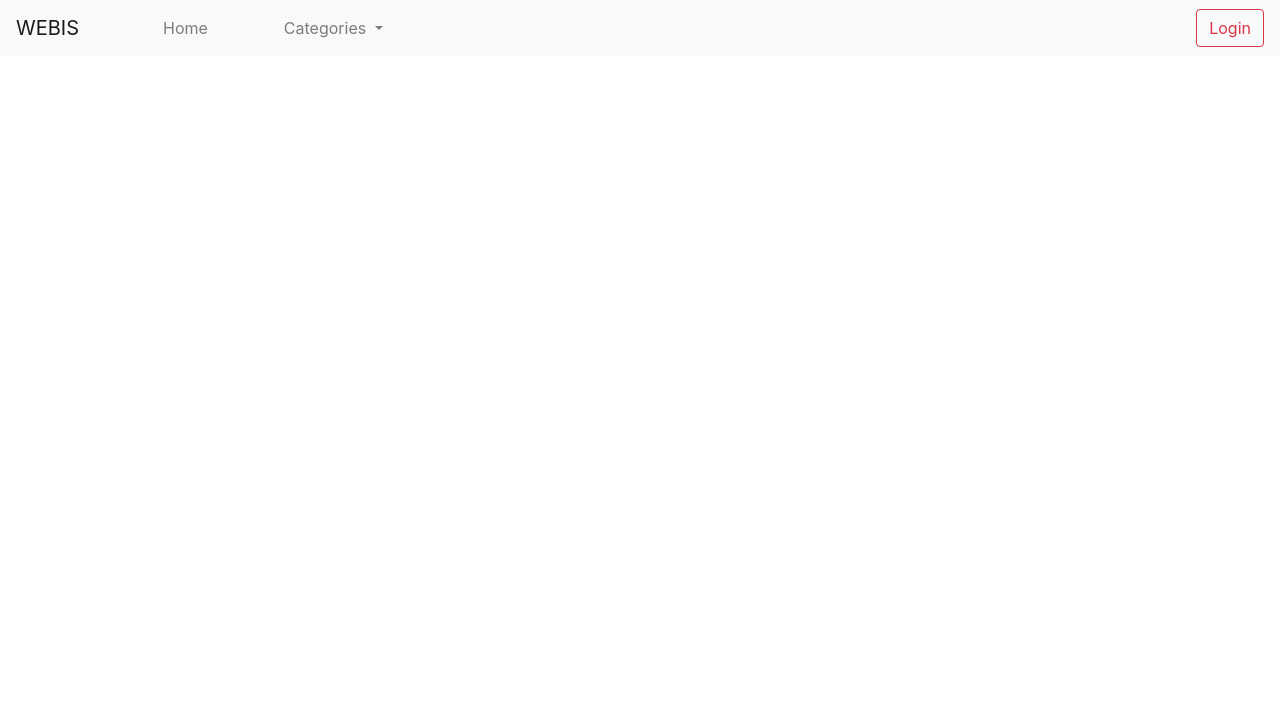
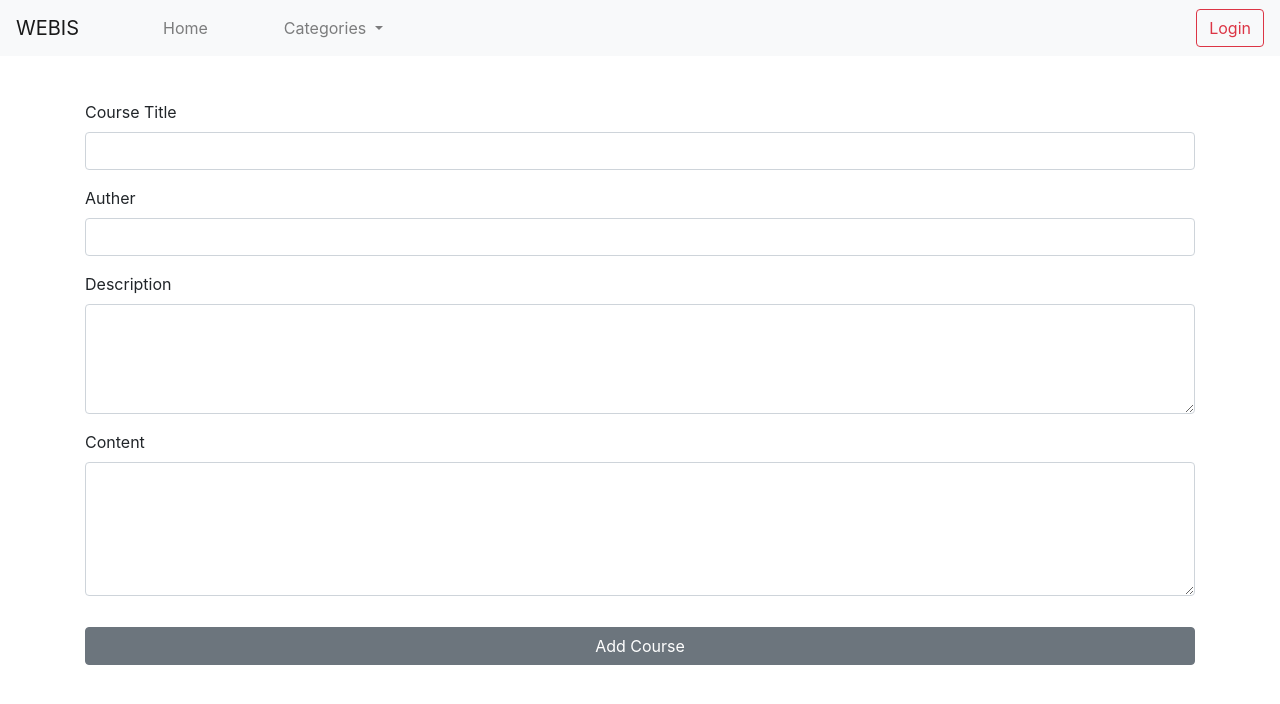
Before and after one commit to shyamanthawijesiri/WebisWebApplication, an Angular app: page /addcourse in a window 1280 px wide. Before the commit this address led to /. Shown: the top 704 px of the page. Built offline with nearby package versions, Linux system fonts and the light colour scheme.

Commit message:
content provider add course

```diff
--- a/src/app/app-routing.module.ts
+++ b/src/app/app-routing.module.ts
@@ -3,12 +3,14 @@ import { Routes, RouterModule } from '@angular/router';
 import { HomeComponent } from './home/home.component';
 import { DisplaycoursesComponent } from './displaycourses/displaycourses.component';
 import { ContentproviderComponent } from './contentprovider/contentprovider.component';
+import { AddcourseComponent } from './contentprovider/addcourse/addcourse.component';
 
 const routes: Routes = [
   {path: '', redirectTo: '/home', pathMatch: 'full'},
   {path: 'home', component: HomeComponent},
   {path: 'displaycourses', component: DisplaycoursesComponent},
-  {path: 'contentprovider', component: ContentproviderComponent}
+  {path: 'contentprovider', component: ContentproviderComponent},
+  {path: 'addcourse', component:AddcourseComponent}
 ];
 
 @NgModule({
--- a/src/app/app.module.ts
+++ b/src/app/app.module.ts
@@ -7,6 +7,7 @@ import { DisplaycoursesComponent } from './displaycourses/displaycourses.compone
 import { NavbarComponent } from './navbar/navbar.component';
 import { HomeComponent } from './home/home.component';
 import { ContentproviderComponent } from './contentprovider/contentprovider.component';
+import { AddcourseComponent } from './contentprovider/addcourse/addcourse.component';
 
 @NgModule({
   declarations: [
@@ -14,7 +15,8 @@ import { ContentproviderComponent } from './contentprovider/contentprovider.comp
     DisplaycoursesComponent,
     NavbarComponent,
     HomeComponent,
-    ContentproviderComponent
+    ContentproviderComponent,
+    AddcourseComponent
   ],
   imports: [
     BrowserModule,
--- /dev/null
+++ b/src/app/contentprovider/addcourse/addcourse.component.html
@@ -0,0 +1,41 @@
+<form style="margin-top: 100px;">
+  <div class="container">
+
+  <div class="row">
+
+    <div class="form-group col-sm">
+      <label for="courseTitle">Course Title</label>
+      <input type="text" class="form-control" id="courseTitle"  >
+    </div>
+  </div>
+  <div class="row">
+
+      <div class="form-group col-sm">
+        <label for="auther">Auther</label>
+        <input type="text" class="form-control" id="auther"  >
+      </div>
+    </div>
+
+  <div class="row">
+    <div class="form-group col-sm">
+      <label for="description">Description</label>
+      <textarea class="form-control" id="description" rows="4"></textarea>
+    </div>
+  </div>
+  <div class="row">
+    <div class="form-group col-sm">
+
+        <label for="Content">Content</label>
+        <textarea class="form-control" id="Content" rows="5"></textarea>
+
+
+
+    </div>
+  </div>
+  <div class="row">
+    <div class="col-sm">
+       <button type="submit" class="btn btn-secondary btn-block" style="float: right;margin-top: 15px; margin-bottom: 30px;">Add Course</button>
+    </div>
+  </div>
+</div>
+</form>
--- /dev/null
+++ b/src/app/contentprovider/addcourse/addcourse.component.ts
@@ -0,0 +1,20 @@
+import { Component, OnInit } from '@angular/core';
+
+
+@Component({
+  selector: 'app-addcourse',
+  templateUrl: './addcourse.component.html',
+  styleUrls: ['./addcourse.component.css']
+})
+export class AddcourseComponent implements OnInit {
+
+  constructor() { }
+
+  ngOnInit() {
+
+  }
+
+
+
+
+}
--- a/src/app/contentprovider/contentprovider.component.html
+++ b/src/app/contentprovider/contentprovider.component.html
@@ -1,7 +1,7 @@
-<div class="container-fluid" style="margin-top: 70px;">
+<div class="container-fluid" style="margin-top: 55px;">
   <div class="row">
-    <div class="col-3" >
-        <button type="button" class="btn btn-outline-primary btn-block ">Add Course</button>
+    <div class="col-3" style="height: 1000px; background-color: rgb(206, 238, 253);">
+        <button type="button" class="btn btn-outline-primary btn-block " routerLink="/addcourse" style="margin-top: 50px;">Add Course</button>
         <button type="button" class="btn btn-outline-primary btn-block">Delete Course</button>
         <button type="button" class="btn btn-outline-primary btn-block">Update Course</button>
     </div>
```
Also changed, not shown: src/app/contentprovider/addcourse/addcourse.component.css (added), 1 other file (tests, documents, lock files or other folders).
